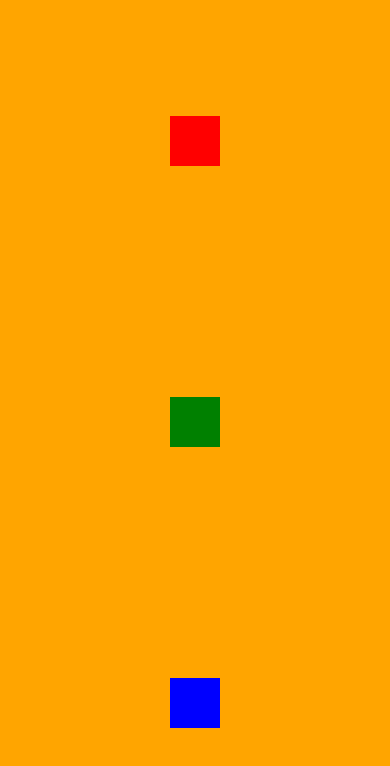
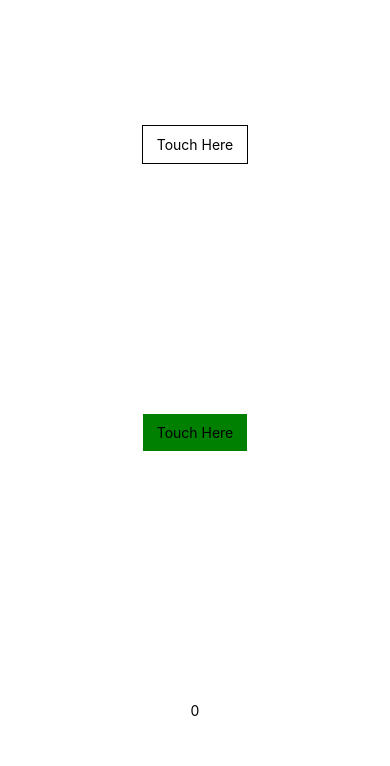
Before and after one commit to xiawang1024/rn-learn, a React Native app: screen / in a window 390 px wide. Shown: the top 766 px of the page. Built offline with nearby package versions, Linux system fonts and the light colour scheme.

Commit message:
按钮组件

```diff
--- a/App.js
+++ b/App.js
@@ -1,12 +1,13 @@
 import React from 'react';
 import { StyleSheet, Text, View } from 'react-native';
 
-import Flex from './components/Flex';
+// import Flex from './components/Flex';
+import Touch from './components/Touch';
 export default class App extends React.Component {
 	render() {
 		return (
 			<View style={styles.container}>
-				<Flex />
+				<Touch />
 			</View>
 		);
 	}
--- a/components/Flex.js
+++ b/components/Flex.js
@@ -5,7 +5,17 @@ export default class Flex extends React.Component {
 	render() {
 		return (
 			<View style={styles.container}>
-				<View style={{ width: 50, height: 50, backgroundColor: 'red' }} />
+				<View
+					style={{
+						width: 50,
+						height: 50,
+						backgroundColor: 'red',
+						justifyContent: 'center',
+						alignItems: 'center'
+					}}
+				>
+					<Text style={{ color: '#fff', fontSize: 20 }}>Hello</Text>
+				</View>
 				<View style={{ width: 50, height: 50, backgroundColor: 'green' }} />
 				<View style={{ width: 50, height: 50, backgroundColor: 'blue' }} />
 			</View>
@@ -16,7 +26,7 @@ export default class Flex extends React.Component {
 const styles = StyleSheet.create({
 	container: {
 		flex: 1,
-		backgroundColor: 'orange',
+		backgroundColor: '#fff',
 		alignItems: 'center',
 		justifyContent: 'space-around'
 	}
--- /dev/null
+++ b/components/Touch.js
@@ -0,0 +1,112 @@
+import React from 'react';
+import {
+	StyleSheet,
+	View,
+	Text,
+	Alert,
+	TouchableWithoutFeedback,
+	TouchableHighlight,
+	TouchableNativeFeedback,
+	TouchableOpacity
+} from 'react-native';
+
+export default class Touch extends React.Component {
+	constructor() {
+		super();
+		this.state = {
+			count: 0,
+			text: ''
+		};
+	}
+	onPress = () => {
+		this.setState({
+			text: 'press'
+		});
+		this.setState((previousState) => {
+			return {
+				count: previousState.count + 1
+			};
+		});
+	};
+	onLongPress = () => {
+		// Alert.alert('提示', '确定要删除吗?', [
+		// 	{ text: '取消', onPress: () => console.log('Cancel Pressed'), style: 'cancel' },
+		// 	{ text: '确实', onPress: () => console.log('OK Pressed') }
+		// ]);
+	};
+	onPressIn = () => {
+		this.setState({
+			text: 'pressIn'
+		});
+	};
+	onPressOut = () => {
+		this.setState({
+			text: 'pressOut'
+		});
+	};
+	render() {
+		return (
+			<View style={styles.container}>
+				<TouchableWithoutFeedback
+					style={styles.button}
+					onPressIn={this.onPressIn}
+					onPressOut={this.onPressOut}
+					onPress={this.onPress}
+					onLongPress={this.onLongPress}
+				>
+					<View style={{ borderColor: '#000', borderWidth: 1 }}>
+						<Text style={{ padding: 10 }}> Touch Here </Text>
+					</View>
+				</TouchableWithoutFeedback>
+				<TouchableHighlight
+					style={styles.button}
+					onPress={this.onPress}
+					underlayColor={'#f00'}
+					onHideUnderlay={() => {
+						this.setState({
+							text: 'hide'
+						});
+					}}
+					onShowUnderlay={() => {
+						this.setState({
+							text: 'show'
+						});
+					}}
+					style={{ backgroundColor: 'green', padding: 10 }}
+				>
+					<Text> Touch Here </Text>
+				</TouchableHighlight>
+				{/* <TouchableOpacity style={styles.button} onPress={this.onPress}>
+					<Text> Touch Here </Text>
+				</TouchableOpacity>
+
+				<TouchableNativeFeedback
+					onPress={this._onPressButton}
+					background={TouchableNativeFeedback.SelectableBackground()}
+				>
+					<View style={{ width: 150, height: 100, backgroundColor: 'red' }}>
+						<Text style={{ margin: 30 }}>Button</Text>
+					</View>
+				</TouchableNativeFeedback> */}
+				<View>
+					<Text>{this.state.count}</Text>
+					<Text>{this.state.text}</Text>
+				</View>
+			</View>
+		);
+	}
+}
+
+const styles = StyleSheet.create({
+	container: {
+		flex: 1,
+		backgroundColor: '#fff',
+		alignItems: 'center',
+		justifyContent: 'space-around'
+	},
+	button: {
+		alignItems: 'center',
+		backgroundColor: 'orange',
+		padding: 10
+	}
+});
```
